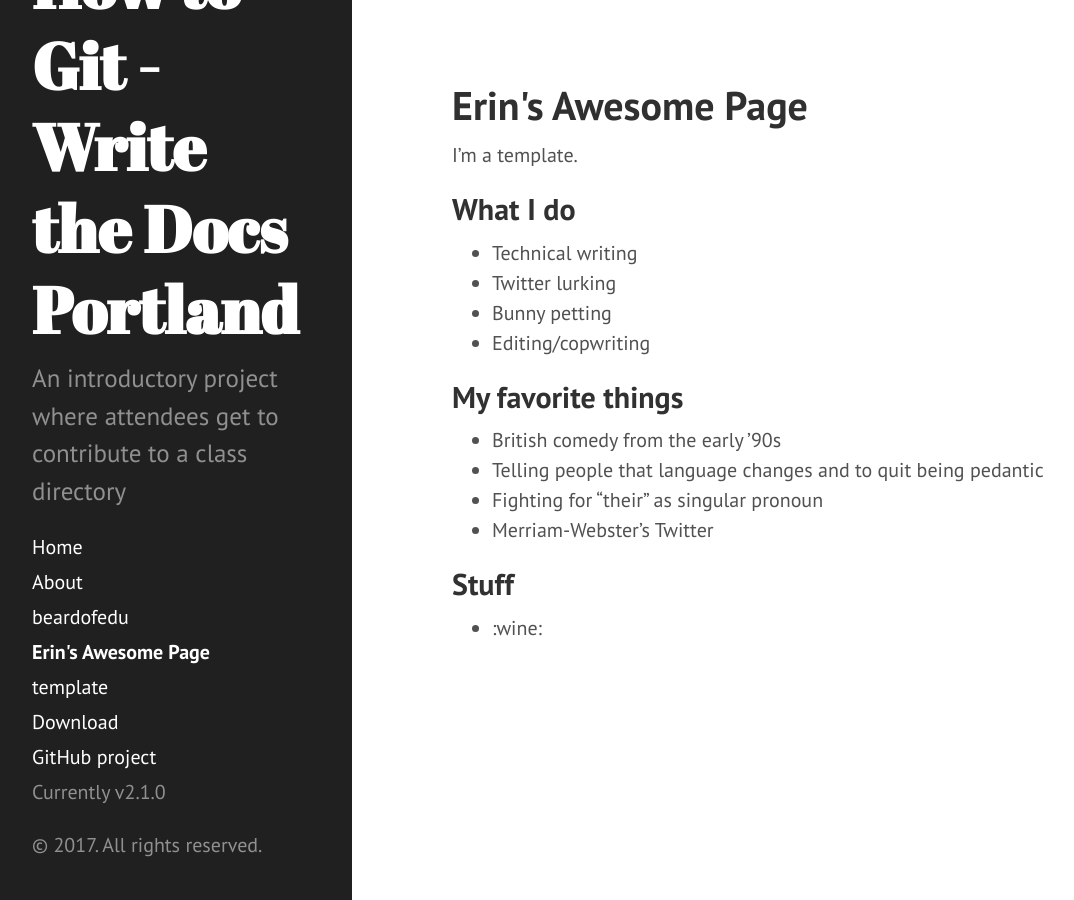
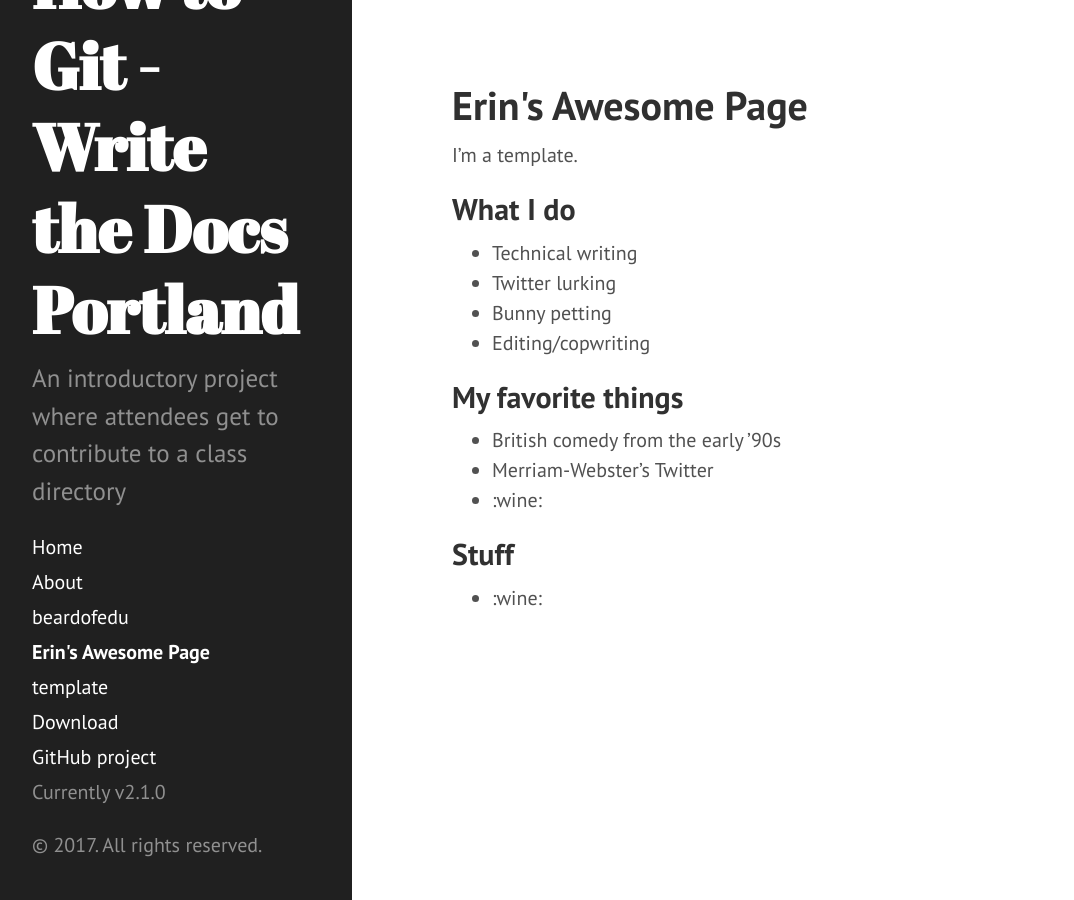
Before and after one commit to githubschool/wtd-hello, a Jekyll site: the page built from erin.md, in a window 1280 px wide. Shown: the whole page, without its empty margins (8-1082 px from the left). Built offline with Jekyll 4.4.1, drawn with Linux system fonts in a browser that asks for light colours.

Commit message:
Update My Favorite Things section

```diff
--- a/erin.md
+++ b/erin.md
@@ -12,9 +12,8 @@ I'm a template.
 
 ## My favorite things
 - British comedy from the early '90s
-- Telling people that language changes and to quit being pedantic
-- Fighting for "their" as singular pronoun
 - Merriam-Webster's Twitter
+- :wine:
 
 ## Stuff
 - :wine:
```
